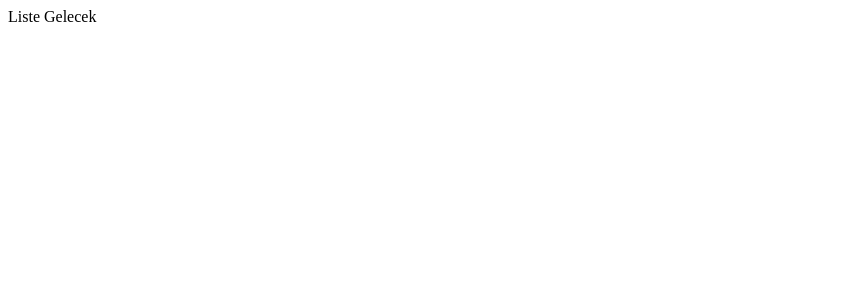
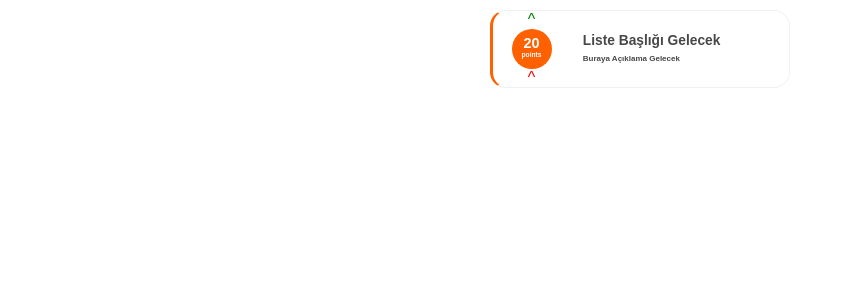
Before and after one commit to tolgagnydnn/linkvoteapp, a React (Create React App) app: page / in a window 1280 px wide. Shown: the top 300 px of the page, without its empty margins (0-845 px from the left). Built offline with nearby package versions, Linux system fonts and the light colour scheme.

Commit message:
Liste kartı hazırlandı.

```diff
--- a/src/App.js
+++ b/src/App.js
@@ -1,6 +1,7 @@
 import React from "react";
 import Lists from './pages/Lists'
 import AddList from './pages/AddList'
+import GlobalStyled from './styled/GlobalStyled'
 import {
 BrowserRouter as Router,
 Routes,
@@ -11,12 +12,12 @@ BrowserRouter
 function App() {
   return (
     <BrowserRouter>
+    <GlobalStyled/>
       <Routes>
         <Route path="/" element={<Lists/>}> </Route>
         <Route path="/addlist" element={<AddList/>}> </Route>
       </Routes>
     </BrowserRouter>
-
   );
 }
 
--- a/src/pages/Lists.js
+++ b/src/pages/Lists.js
@@ -1,10 +1,32 @@
 import React from 'react'
+import {
+    ListCard,
+    ListPoint,
+    ListPointBox,
+    ListPointButton,
+    ListDescription,
+    ListTitle,
+    ListLink,
+    ListCardClose
+} from '../styled/ListStyled'
+
 
 function Lists() {
     return (
-        <div>
-            Liste Gelecek
-        </div>
+        <>
+        <ListCard>
+            <ListPointBox>
+              <ListPointButton upvote> ^ </ListPointButton>
+              <ListPoint>20 <span>points</span></ListPoint>
+              <ListPointButton> ^ </ListPointButton>
+            </ListPointBox>
+            <ListDescription>
+                <ListTitle>Liste Başlığı Gelecek</ListTitle>
+                <ListLink> Buraya Açıklama Gelecek </ListLink>
+            </ListDescription>
+            <ListCardClose>&times;</ListCardClose>
+        </ListCard>
+        </>
     )
 }
 
--- /dev/null
+++ b/src/styled/GlobalStyled.js
@@ -0,0 +1,40 @@
+import {createGlobalStyle} from 'styled-components';
+
+const GlobalStyled = createGlobalStyle`
+    @import url('https://fonts.googleapis.com/css2?family=Poppins:wght@400;600;700&display=swap');
+    @import url('https://fonts.googleapis.com/css2?family=Rubik:wght@500;600&display=swap');
+    @import url('https://fonts.googleapis.com/css2?family=Montserrat:wght@400;600;700;800;900&display=swap');
+   *, html {
+        margin: 0;
+        padding: 0;
+        box-sizing: border-box;
+    }
+    body {
+    overflow-x: hidden;
+    font-family: 'Poppins', sans-serif;
+    a {
+        text-decoration: none;
+        &:hover {
+        text-decoration: none;
+        }
+    }
+    .form-control {
+        &:focus {
+        outline: none;
+        box-shadow: none!important;
+        }
+    }
+    button {
+        &:focus {
+        outline: none;
+        box-shadow: none;
+        }
+    }
+    p {
+        margin-bottom: 0 !important;
+    }
+  }
+`
+
+
+export default GlobalStyled
--- a/src/styled/ListStyled.js
+++ b/src/styled/ListStyled.js
@@ -0,0 +1,97 @@
+import styled from "styled-components";
+
+
+export const ListCardClose = styled.div`
+    position: absolute;
+    top: -8px;
+    right: -2px;
+    width: 20px;
+    height: 20px;
+    line-height: 20px;
+    text-align: center;
+    border-radius: 50%;
+    background: rgb(255, 96, 0);
+    color: white;
+    border: 0;
+    outline: none;
+    box-shadow: none;
+    cursor:pointer;
+    opacity:0;
+    transition: opacity .5s ease;
+`
+
+export const ListCard = styled.div`
+    padding: 0rem 1rem;
+    border-radius:1rem;
+    border:solid 1px #f2f2f2;
+    transition: .5s ease;
+    border-left-width: 3px;
+    border-left-color:rgb(255, 96, 0);
+    max-width:300px;
+    margin:10px auto;
+    display: grid;
+    grid-template-columns:45px auto;
+    align-items:center;
+    grid-gap:1.8rem;
+    position:relative;
+    &:hover ${ListCardClose} {
+        opacity:1;
+    }
+    &:hover {
+        box-shadow: 0 4px 11px 0 rgba(82, 71, 71, 0.13);
+    }
+`
+
+export const ListPointBox = styled.div`
+    display:flex;
+    justify-content:center;
+    align-items:center;
+    flex-direction:column;
+    text-align:center;
+`
+
+export const ListPoint = styled.div`
+  width:40px;
+  height:40px;
+  border-radius:50px;
+  display:flex;
+  justify-content:center;
+  align-items:center;
+  flex-direction:column;
+  font-weight:600;
+  font-size:0.90rem;
+  background:rgb(255, 96, 0);
+  color:#ffffff;
+  text-align:center;
+  line-height:12px;
+  span {
+      font-size:0.42rem;
+      display:block;
+  }
+`
+
+export const ListPointButton = styled.div`
+    cursor:pointer;
+    color:${props => props.upvote ? "green" : "red"}
+`
+
+export const ListDescription = styled.div`
+    line-height:15px;
+`
+
+export const ListTitle = styled.h1`
+  font-size:0.86rem;
+  font-weight:600;
+  color: rgb(72, 72, 72);
+`
+export const ListLink = styled.a`
+    text-decoration:none;
+    font-size:0.50rem;
+    font-weight:600;
+    color: rgb(72, 72, 72);
+    cursor:pointer;
+    transition: color .5s ease;
+    &:hover {
+        color:rgb(255, 96, 0);
+    }
+`
```
